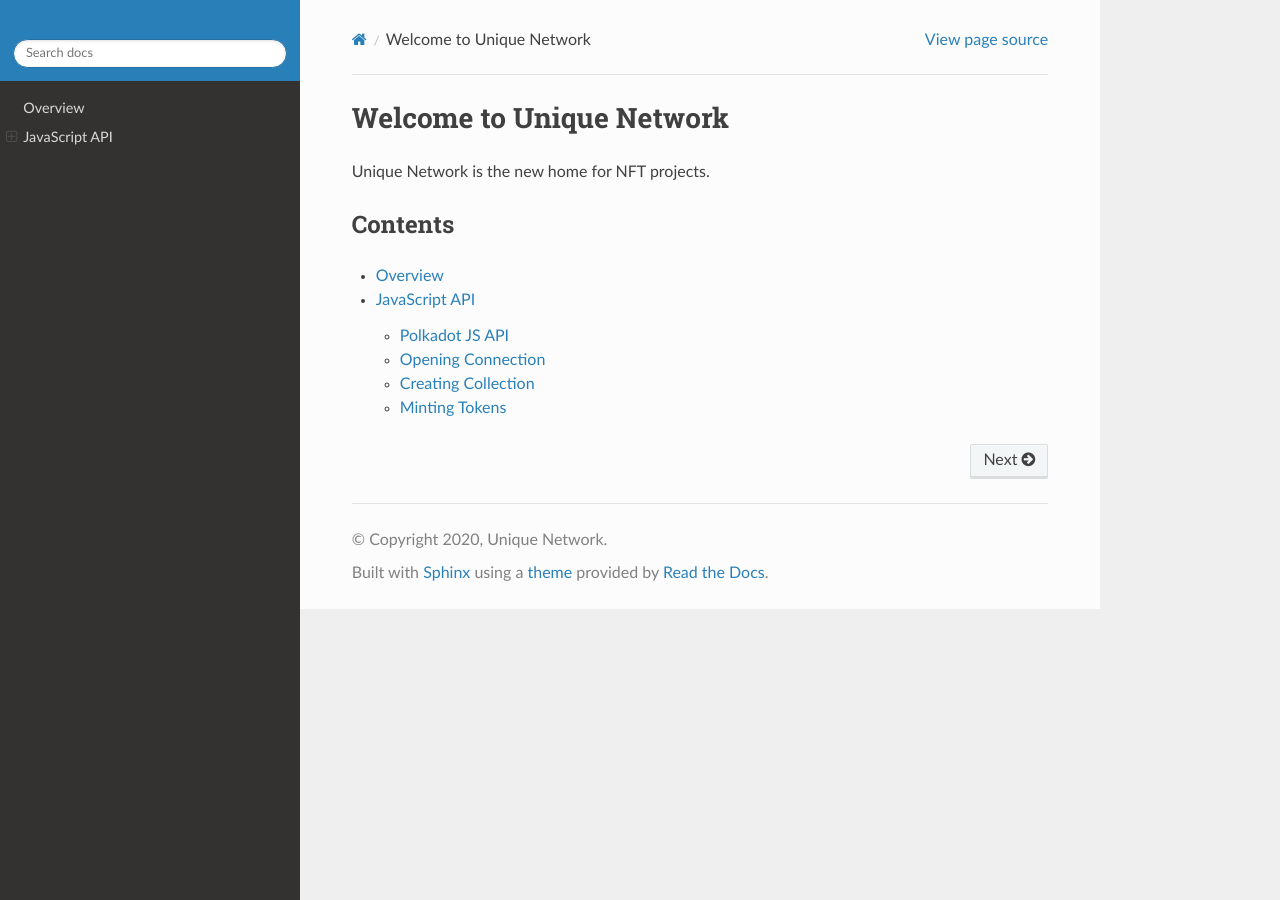
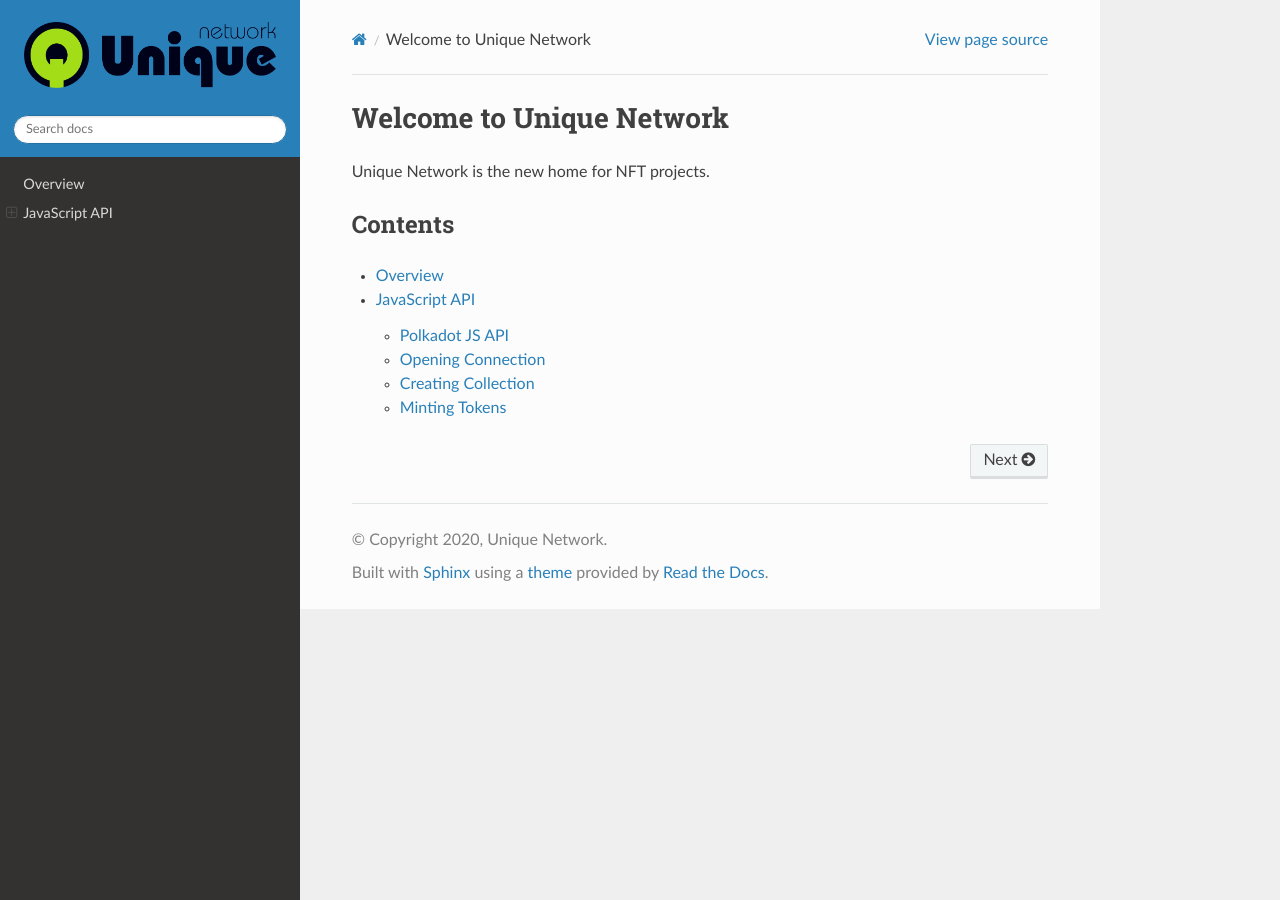
Before and after one commit to UniqueNetwork/unique-docs, a Sphinx documentation site: the page built from source/index.rst, in a window 1280 px wide. Built offline with Sphinx 7.4.7 and the Read the Docs theme 2.0.0, drawn with Linux system fonts in a browser that asks for light colours.

Commit message:
Fix logo path

```diff
--- a/source/conf.py
+++ b/source/conf.py
@@ -118,7 +118,7 @@
 
 # The name of an image file (relative to this directory) to place at the top
 # of the sidebar.
-html_logo = "un_logo.png"
+html_logo = "_static/un_logo.png"
 
 # The name of an image file (within the static path) to use as favicon of the
 # docs.  This file should be a Windows icon file (.ico) being 16x16 or 32x32
```
